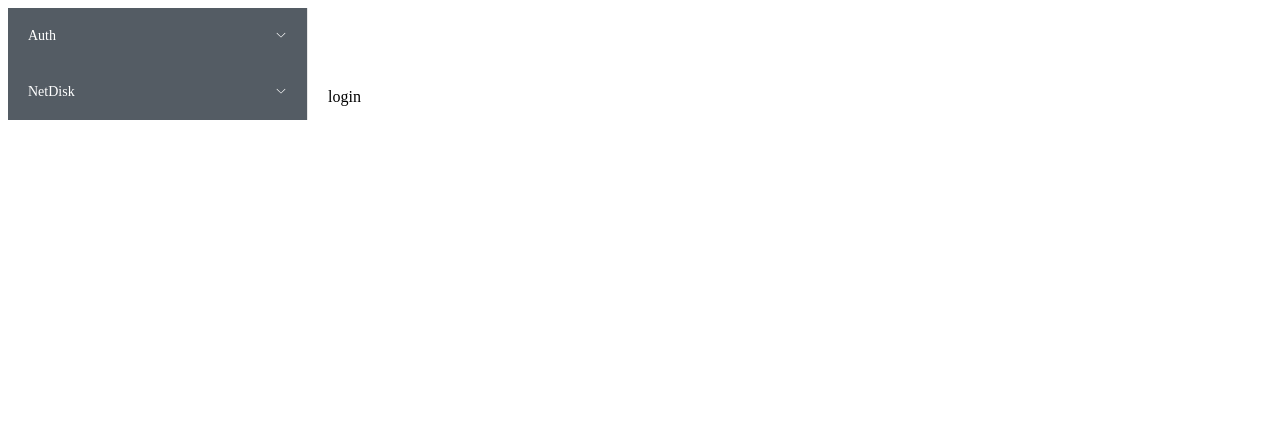
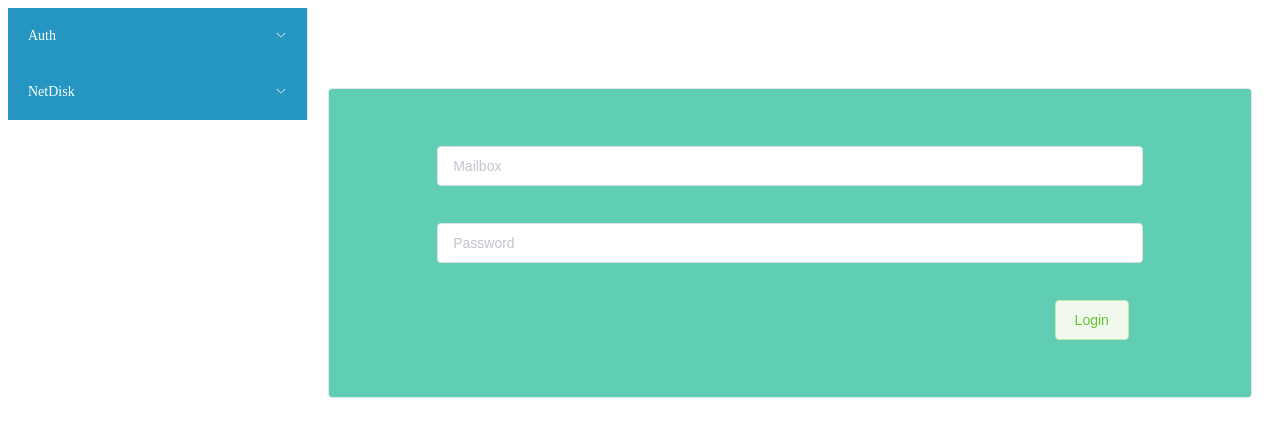
Before and after one commit to DrunkenWhale/PigeonSite-Front-End, a Vue app: page /login in a window 1280 px wide. Shown: the top 436 px of the page. Built offline with nearby package versions, Linux system fonts and the light colour scheme.

Commit message:
feat: add login request && register / login page

```diff
--- a/package.json
+++ b/package.json
@@ -8,6 +8,7 @@
     "lint": "vue-cli-service lint"
   },
   "dependencies": {
+    "axios": "^0.25.0",
     "core-js": "^3.6.5",
     "element-plus": "^1.3.0-beta.10",
     "vue": "^3.0.0",
--- a/public/index.html
+++ b/public/index.html
@@ -9,6 +9,12 @@
     <title>
         <%= htmlWebpackPlugin.options.title %>
     </title>
+
+    <style>
+        body {
+            background-color: white;
+        }
+    </style>
 </head>
 
 <body>
--- a/src/App.vue
+++ b/src/App.vue
@@ -2,7 +2,7 @@
   <el-container>
     <el-aside>
       <el-scrollbar>
-        <el-menu active-text-color="#ffd04b" background-color="#545c64" text-color="#fff">
+        <el-menu active-text-color="#ffd04b" background-color="rgb(37, 149, 194)" text-color="#fff">
           <el-sub-menu index="1">
             <template #title> Auth </template>
 <el-menu-item index="1-1" @click="login">Login</el-menu-item>
@@ -44,4 +44,6 @@ export default {
     };
 </script>
 
-<style></style>
+<style>
+
+</style>
--- a/src/api.js
+++ b/src/api.js
@@ -0,0 +1,25 @@
+import axios from "axios";
+
+axios.defaults.baseURL = "http://localhost:5000/api";
+
+export default function login(mailbox, password) {
+    const form = new FormData();
+    form.append("mailbox", mailbox);
+    form.append("password", password);
+    axios
+        .post("/auth/login", form, {
+            timeout: 7000,
+            responseType: "json",
+        })
+        .then((res) => {
+            window.localStorage.setItem("token", res.data.token);
+        })
+        .catch((err) => {
+            const errorCode = err.response.status
+            if (errorCode === 700) {
+                console.log("password wrong")
+            } else if (errorCode === 702) {
+                console.log("illegal param")
+            }
+        });
+}
--- a/src/router/index.js
+++ b/src/router/index.js
@@ -1,10 +1,10 @@
 import { createRouter, createWebHistory } from 'vue-router'
-import Login from '../views/Login.vue'
 
 const routes = [{
         path: '/login',
         name: 'Login',
-        component: Login
+        component: () =>
+            import ('../views/Login.vue')
     },
     {
         path: '/register',
@@ -13,7 +13,7 @@ const routes = [{
         // this generates a separate chunk (about.[hash].js) for this route
         // which is lazy-loaded when the route is visited.
         component: () =>
-            import ( /* webpackChunkName: "about" */ '../views/Register.vue')
+            import ('../views/Register.vue')
     }
 ]
 
--- a/src/views/Login.vue
+++ b/src/views/Login.vue
@@ -1,11 +1,55 @@
 <template>
-  <div class="login">
-    login
-  </div>
+  <el-card
+    shadow="hover"
+    body-style="background-color:rgba(56, 194, 160, 0.801)"
+  >
+    <div id="mr-round">
+      <el-input
+        placeholder="Mailbox"
+        size="large"
+        v-model="mailbox_input"
+      ></el-input>
+    </div>
+    <div id="mr-round">
+      <el-input
+        placeholder="Password"
+        size="large"
+        v-model="password_input"
+        show-password
+      ></el-input>
+    </div>
+    <div id="mr-round" style="margin-left: 80%">
+      <el-button size="large" text="black" type="success" @click="login" plain>
+        Login
+      </el-button>
+    </div>
+  </el-card>
 </template>
 
 <script>
+    import login from '../api.js'
     export default {
         name: "Login",
+        data() {
+            return {
+                mailbox_input: "",
+                password_input: "",
+            };
+        },
+        methods: {
+            login: function() {
+                login(this.mailbox_input, this.password_input);
+                this.password_input = ""
+            }
+        }
+    };
+</script>
+
+<style>
+    #mr-round {
+        margin-top: 37px;
+        margin-bottom: 37px;
+        margin-left: 10%;
+        margin-right: 10%;
     }
-</script>
+</style>
--- a/src/views/Register.vue
+++ b/src/views/Register.vue
@@ -1,13 +1,29 @@
 <template>
-  <el-card>
+  <el-card shadow="hover" body-style="background-color:rgb(87, 197, 102,0.9)">
     <div id="mr-round">
-      <el-input placeholder="Mailbox" size="large" v-model="mailbox_input"></el-input>
+      <el-input
+        placeholder="Mailbox"
+        size="large"
+        v-model="mailbox_input"
+      ></el-input>
     </div>
     <div id="mr-round">
-        <el-input placeholder="Username" size="large" v-model="username_input"></el-input>
-      </div>
-      <div id="mr-round">
-        <el-input placeholder="Password" size="large" v-model="password_input"></el-input>
+      <el-input
+        placeholder="Username"
+        size="large"
+        v-model="username_input"
+      ></el-input>
+    </div>
+    <div id="mr-round">
+      <el-input
+        placeholder="Password"
+        size="large"
+        v-model="password_input"
+        show-password
+      ></el-input>
+    </div>
+    <div id="mr-round" style="margin-left: 80%;" >
+      <el-button size="large" type="primary" color="rgba(20, 143, 180, 0.589)" plain> Submit </el-button>
     </div>
   </el-card>
 </template>
@@ -18,16 +34,17 @@
             return {
                 mailbox_input: "",
                 username_input: "",
-                password_input: ""
-            }
+                password_input: "",
+            };
         },
-    }
-</script>>
+    };
+</script>
+>
 
 <style>
     #mr-round {
-        margin-top: 17px;
-        margin-bottom: 17px;
+        margin-top: 37px;
+        margin-bottom: 37px;
         margin-left: 10%;
         margin-right: 10%;
     }
```
Also changed, not shown: 1 other file (tests, documents, lock files or other folders). Lines whose indentation alone changed are shown as unchanged.
